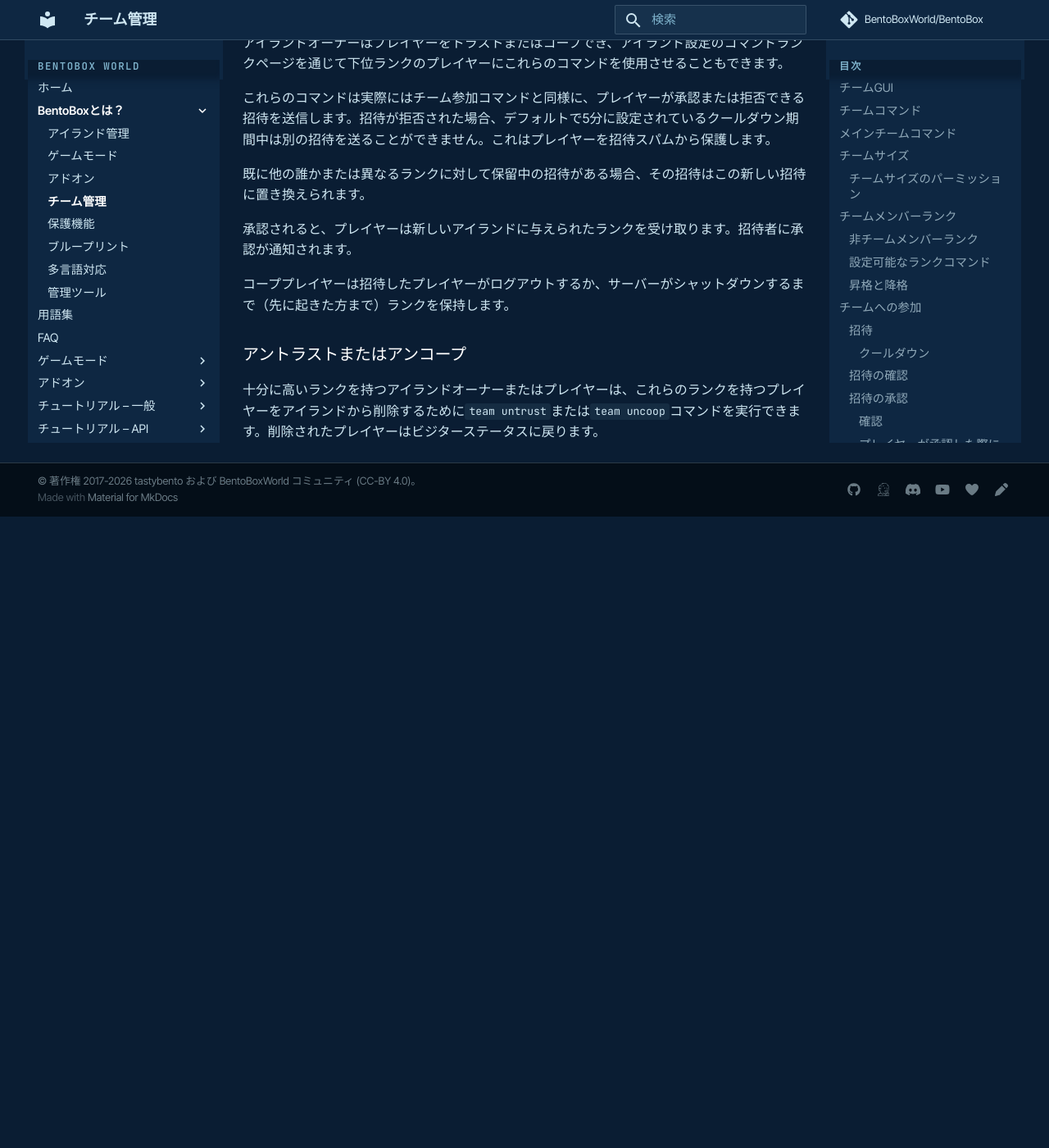
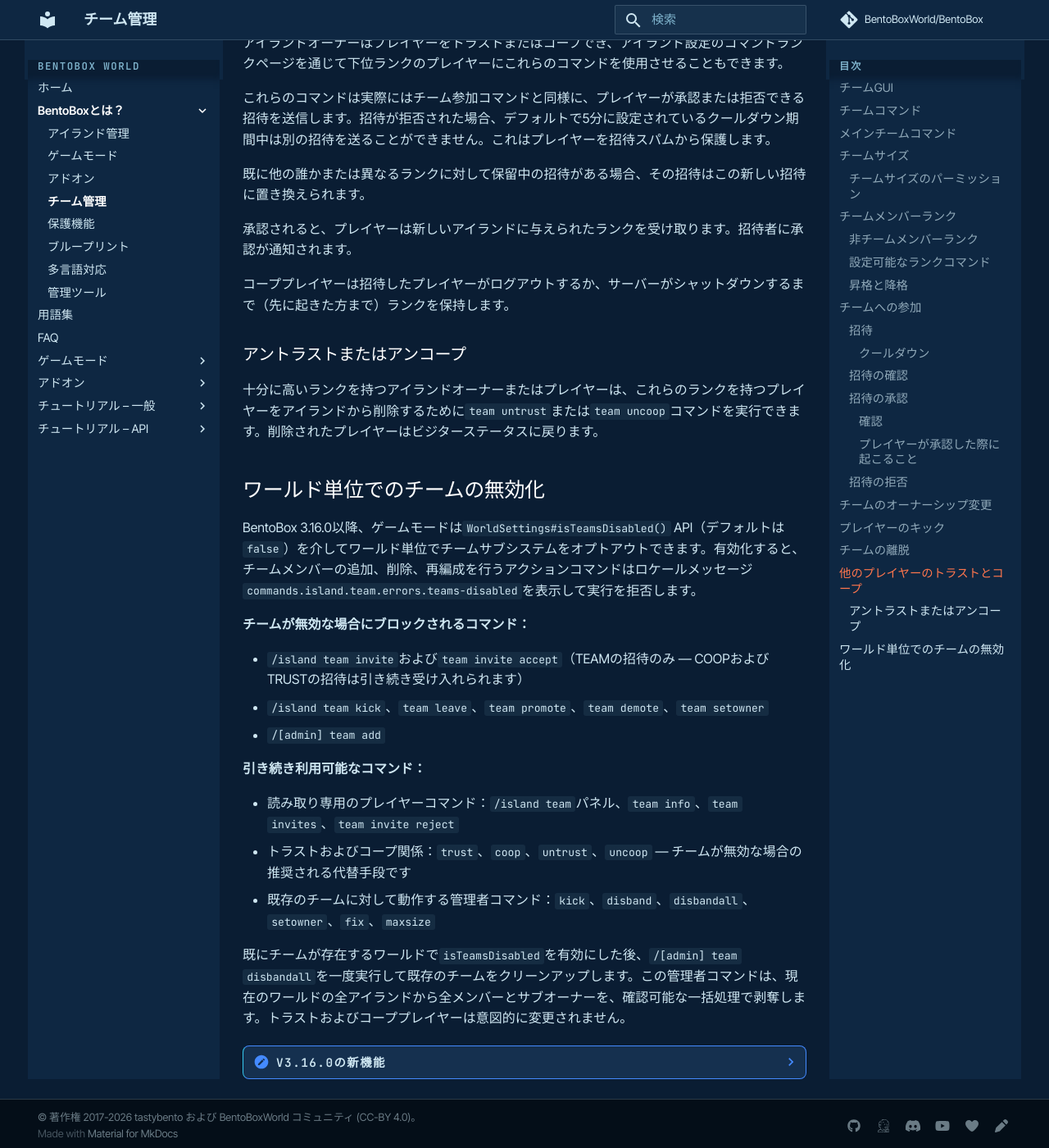
Before and after one commit to BentoBoxWorld/docs-japanese, an MkDocs documentation site: the page built from docs/BentoBox/About/Teams.md, in a window 1280 px wide and 1400 px high, scrolled down 5735 px. Shown: the whole window at 82% size. Built offline with MkDocs 1.6.1 and Material for MkDocs 9.7.7, drawn with Linux system fonts in a browser that asks for light colours; comment, search, counter and statistics services are not loaded; before the commit the page ends 6365 px from its top, so only the background shows below that.

Commit message:
docs(ja): update documentation for new releases 2026-05-10
Mirror of upstream English PR #57 (BentoBox 3.15.0 → 3.16.0):

- Teams.md: new "ワールド単位でのチームの無効化" section covering WorldSettings#isTeamsDisabled() and the new /[admin] team disbandall workflow, plus a v3.16.0 collapsible summary.
- ConcurrentIslands.md: clarify that the setowner cap is now enforced on both player and admin paths and mention raising [gamemode].island.number.<n> to allow more islands.
- data/release-tracker.json: BentoBox 3.14.2 → 3.16.0; last_run/last_checked updated.

```diff
--- a/docs/BentoBox/About/Teams.md
+++ b/docs/BentoBox/About/Teams.md
@@ -192,3 +192,52 @@
 
 ### アントラストまたはアンコープ
 十分に高いランクを持つアイランドオーナーまたはプレイヤーは、これらのランクを持つプレイヤーをアイランドから削除するために`team untrust`または`team uncoop`コマンドを実行できます。削除されたプレイヤーはビジターステータスに戻ります。
+
+## ワールド単位でのチームの無効化
+
+BentoBox 3.16.0以降、ゲームモードは`WorldSettings#isTeamsDisabled()` API（デフォルトは`false`）を介してワールド単位でチームサブシステムをオプトアウトできます。有効化すると、チームメンバーの追加、削除、再編成を行うアクションコマンドはロケールメッセージ`commands.island.team.errors.teams-disabled`を表示して実行を拒否します。
+
+**チームが無効な場合にブロックされるコマンド：**
+
+- `/island team invite`および`team invite accept`（TEAMの招待のみ — COOPおよびTRUSTの招待は引き続き受け入れられます）
+- `/island team kick`、`team leave`、`team promote`、`team demote`、`team setowner`
+- `/[admin] team add`
+
+**引き続き利用可能なコマンド：**
+
+- 読み取り専用のプレイヤーコマンド：`/island team`パネル、`team info`、`team invites`、`team invite reject`
+- トラストおよびコープ関係：`trust`、`coop`、`untrust`、`uncoop` — チームが無効な場合の推奨される代替手段です
+- 既存のチームに対して動作する管理者コマンド：`kick`、`disband`、`disbandall`、`setowner`、`fix`、`maxsize`
+
+既にチームが存在するワールドで`isTeamsDisabled`を有効にした後、`/[admin] team disbandall`を一度実行して既存のチームをクリーンアップします。この管理者コマンドは、現在のワールドの全アイランドから全メンバーとサブオーナーを、確認可能な一括処理で剥奪します。トラストおよびコーププレイヤーは意図的に変更されません。
+
+??? note "v3.16.0の新機能"
+    **リリース日：** 2026-05-10
+
+    詳細なリリースノート：[Release 3.16.0](https://github.com/BentoBoxWorld/BentoBox/releases/tag/3.16.0)
+
+    **チーム処理**
+
+    - 新しい`WorldSettings#isTeamsDisabled()` API（デフォルトは`false`）により、ゲームモードがワールド単位でチームサブシステムをオプトアウト可能になりました。
+    - 新しい管理者コマンド`/[admin] team disbandall`が、現在のワールドの全アイランドから全メンバーとサブオーナーを、確認可能な一括処理で剥奪します。
+    - `/[admin] team kick`は、対象が複数のチームアイランドにいる場合に明示的な`x,y,z`座標を要求し、アイランドオーナーのキックを拒否するようになりました（管理者には`setowner`または`disband`を案内）。
+    - setownerの上限が`/island team setowner`と`/[admin] team setowner`の両方で強制されるようになりました — 受取人が同時アイランド上限に達している場合は移転を拒否します。
+
+    **バグ修正**
+
+    - プレイヤーのホームブロックが見つからない場合に、`ISLAND_RESPAWN`がワールドスポーン (0,0) にプレイヤーを置かなくなりました — 最終的に`SafeSpotTeleport`にフォールバックするチェーンを辿ります。
+    - `OFFLINE_GROWTH`がすべての広がる植物（ツタ、しだれツタ／ねじれツタなど）および苗木から育つ木／キノコをブロックするようになりました — 昆布と竹だけではありません。
+    - Dynmapのエリア/ポリゴンマーカーが、常にy=64で描画する代わりに、ワールド全体の最小／最大高度を使用するようになりました。
+
+    **API追加**
+
+    - `CraftEngineHook.getItemStack(String id)`と`CraftEngineHook.getItemId(ItemStack item)`により、アドオンがCraftEngineに直接依存することなく、CraftEngineのカスタムアイテムを描画・認識できるようになりました。
+
+    **ロケール**
+
+    - 追加されたキー：`commands.admin.team.disbandall.{description,confirmation,success}`、`commands.island.team.errors.teams-disabled`、`commands.admin.team.setowner.errors.at-max`。
+    - `commands.admin.team.kick.cannot-kick-owner`メッセージを更新し、管理者を`setowner`/`disband`に誘導するようになりました。
+    - 廃止された`commands.admin.team.kick.success-all`キーを削除しました。
+    - 同梱の22言語の翻訳がすべて同期されています。
+
+    **互換性：** Paper Minecraft 1.21.5 – 26.1.2、Java 21+。
```
Also changed, not shown: docs/BentoBox/ConcurrentIslands.md (+3 -1 lines), 1 other file.
